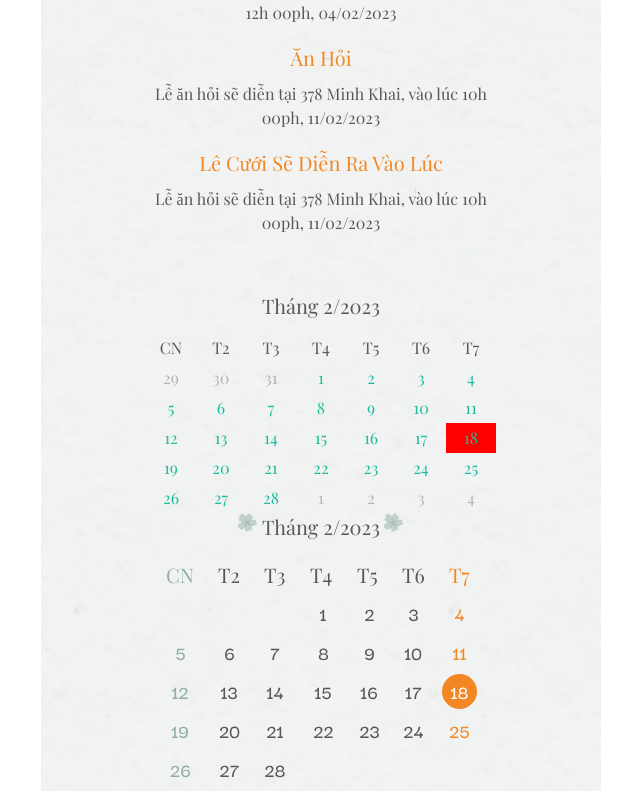
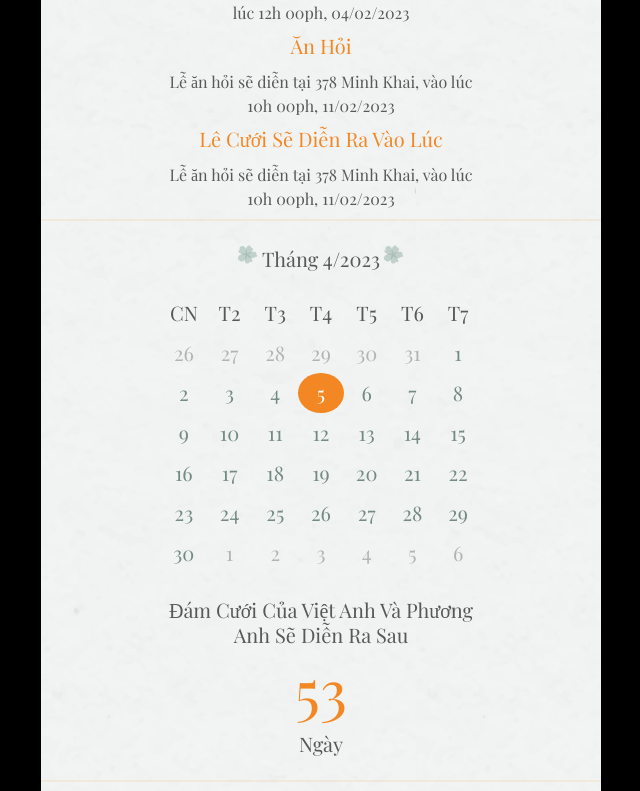
Before and after one commit to mynguyen98/wedding-project, a React (Create React App) app: page /letterPage in a window 1280 px wide. Shown: the part 3364-4155 px from the top of the page, without its empty margins (319-959 px from the left). Built offline with nearby package versions, Linux system fonts and the light colour scheme; a web font is replaced by a local one.

Commit message:
add root

```diff
--- a/src/components/letter-page/TimeLocation.js
+++ b/src/components/letter-page/TimeLocation.js
@@ -6,6 +6,7 @@ import MapIcon from '../icons/MapIcon'
 import mapIcon from '../../assets/home-image/map-icon.png'
 import background from '../../assets/home-image/time-schedule-bg.png'
 import Calendar from './sub-comp/Calendar'
+import CountDown from './sub-comp/Countdown'
 const TimeLocation = () => {
   const address = `378 Minh Khai, Hai Bà Trưng, Hà Nội`
   const src = `https://maps.google.com/maps?&q="+${address}"&output=embed`
@@ -19,28 +20,32 @@ const TimeLocation = () => {
         <TitleSection title='THỜI GIAN & ĐỊA ĐIỂM' />
         <div className='pb-2'>
           <h2 className='text-second'>Dạm ngõ</h2>
-          <p className='px-28 text-base'>
+          <p className='max-w-xs text-base margin-auto'>
             Lễ dạm ngõ sẽ diễn tại 378 Minh Khai, vào lúc 12h 00ph, 04/02/2023
           </p>
         </div>
-        <div className='pb-2'>
+        <div className=' pb-2'>
           <h2 className='text-second'>Ăn hỏi</h2>
-          <p className='px-28 text-base'>
+          <p className='max-w-xs text-base margin-auto'>
             Lễ ăn hỏi sẽ diễn tại 378 Minh Khai, vào lúc 10h 00ph, 11/02/2023
           </p>
         </div>
-        <div className='pb-2'>
+        <div className='pb-2 border-section-1'>
           <h2 className='text-second'>Lê cưới sẽ diễn ra vào lúc</h2>
-          <p className='px-28 text-base'>
+          <p className='max-w-xs text-base margin-auto'>
             Lễ ăn hỏi sẽ diễn tại 378 Minh Khai, vào lúc 10h 00ph, 11/02/2023
           </p>
         </div>
         <Calendar />
-        <TitleDescribe title='Tháng 2/2023' />
-        <div className='flex justify-center'>
+        {/* <TitleDescribe title='Tháng 2/2023' /> */}
+        {/* <div className='flex justify-center'>
           <img src={calander} alt='calander image' />
-        </div>
-        <h2 className='pt-5 second-text-pink pb-3'>Đón khách lúc 17:00</h2>
+        </div> */}
+        <h2 className='pt-6 second-text-pink pb-3 max-w-xs margin-auto'>
+          Đám cưới của Việt Anh và Phương Anh sẽ diễn ra sau
+        </h2>
+        <CountDown />
+        <h2 className='pb-6 border-section-1'>Ngày</h2>
         <div className='flex justify-center items-center pb-5'>
           <MapIcon />
           <h2 className='pl-2 m-0 pb-0 ' style={{ color: 'black' }}>
--- a/src/components/letter-page/sub-comp/Calendar.js
+++ b/src/components/letter-page/sub-comp/Calendar.js
@@ -2,6 +2,7 @@ import React, { useState } from 'react'
 import dayjs from 'dayjs'
 import range from 'lodash-es/range'
 import 'dayjs/locale/es' // load on demand
+import TitleDescribe from './TitleDescribe'
 // import Tit
 // import '../../../style.scss'
 
@@ -10,7 +11,7 @@ const weekDays = ['CN', 'T2', 'T3', 'T4', 'T5', 'T6', 'T7']
 const todayObj = dayjs()
 
 const Calendar = () => {
-  const dayObj = dayjs('2023-02-18')
+  const dayObj = dayjs('2023-04-05')
   const thisYear = dayObj.year()
   const thisMonth = dayObj.month() // (January as 0, December as 11)
   const daysInMonth = dayObj.daysInMonth()
@@ -22,10 +23,13 @@ const Calendar = () => {
   const weekDayOfLast = dayObjOfLast.day()
 
   return (
-    <div className='calendar'>
-      <div className='header'>
+    <div className='calendar text-xl'>
+      <div className='header '>
         <div className='datetime text-text'>
-          Tháng {dayObj.locale('vi').format('M/YYYY')}
+          <TitleDescribe
+            title={`Tháng ${dayObj.locale('vi').format('M/YYYY')}`}
+          />
+          {/* Tháng {dayObj.locale('vi').format('M/YYYY')} */}
         </div>
       </div>
       <div className='week-container'>
@@ -35,9 +39,9 @@ const Calendar = () => {
           </div>
         ))}
       </div>
-      <div className='day-container'>
+      <div className='day-container '>
         {range(weekDayOf1).map((i) => (
-          <div className='day-cell day-cell--faded' key={i}>
+          <div className='day-cell day-cell--faded ' key={i}>
             {dayObjOf1.subtract(weekDayOf1 - i, 'day').date()}
           </div>
         ))}
--- /dev/null
+++ b/src/components/letter-page/sub-comp/Countdown.js
@@ -0,0 +1,9 @@
+import React, { useState } from 'react'
+import dayjs from 'dayjs'
+
+const CountDown = () => {
+  const timeLeft = dayjs('2023-04-05') - dayjs()
+  const dayLeft = Math.floor(timeLeft / (1000 * 60 * 60 * 24))
+  return <h1 className='text-second text-6xl'>{dayLeft}</h1>
+}
+export default CountDown
--- a/src/index.css
+++ b/src/index.css
@@ -19,9 +19,9 @@ Global Styles
 */
 
 :root {
-  /* --main-color: #91ada3;
-  --text-second: #f38723; */
+  /* root letter page */
   --border-section-1: 2px solid rgba(243, 135, 35, 0.1);
+  /* root home page */
 }
 
 *,
@@ -43,8 +43,6 @@ body {
   -moz-osx-font-smoothing: grayscale;
   font-family: 'Playfair Display', serif;
   color: rgba(88, 88, 88, 1);
-  /* background-color: black; */
-  max-width: 560px;
 }
 
 code {
@@ -109,32 +107,7 @@ p {
   font-size: 0.875rem;
   color: var(--clr-grey-3);
 }
-/* @media screen and (min-width: 800px) {
-  h1 {
-    font-size: 3rem;
-  }
-  h2 {
-    font-size: 2.5rem;
-  }
-  h3 {
-    font-size: 2rem;
-  }
-  h4 {
-    font-size: 1.5rem;
-  }
-  h5 {
-    font-size: 1rem;
-  }
-  body {
-    font-size: 1rem;
-  }
-  h1,
-  h2,
-  h3,
-  h4 {
-    line-height: 1;
-  }
-} */
+
 /*  global classes */
 
 .second-text-pink {
@@ -169,9 +142,16 @@ p {
 .border-section-1 {
   border-bottom: var(--border-section-1);
 }
+.margin-auto {
+  margin: auto;
+}
 /* layout restructor */
+.letter-wrapper {
+  background-color: black;
+}
 .letter-layout {
-  background-color: black;
+  max-width: 560px;
+  margin: auto;
   /* position: relative; */
 }
 .layout-mw {
@@ -188,6 +168,7 @@ p {
 /* SCHEDULE */
 .schedule-container {
   border-bottom: 1px solid var(--main-color);
+  border-width: 80%;
 }
 .schedule-detail-img {
   margin-left: auto;
@@ -207,7 +188,7 @@ p {
   min-width: 100%;
 }
 .calendar {
-  width: 350px;
+  max-width: 320px;
   margin: 24px auto 0;
   /* box-shadow: 1px 2px 3px 4px rgba(0, 0, 0, 0.1); */
   border-radius: 6px;
@@ -216,7 +197,7 @@ p {
 .header {
   display: flex;
   align-items: center;
-  padding: 12px;
+  /* padding: 12px; */
   border-radius: 6px 6px 0 0;
   font-size: 20px;
   font-weight: 400;
@@ -252,7 +233,8 @@ p {
   display: flex;
   justify-content: center;
   align-items: center;
-  height: 30px;
+  height: 40px;
+  width: 40px;
 }
 .day-cell {
   opacity: 0.4;
@@ -267,10 +249,12 @@ p {
 }
 .day-cell--in-month {
   opacity: 1;
-  color: #1abc9c;
+  color: #748a82;
 }
 .active {
-  background-color: red;
+  background-color: rgba(243, 135, 35, 1);
+  color: white;
+  border-radius: 50%;
 }
 /* .day-cell {
   &--faded {
--- a/src/pages/LetterPage.js
+++ b/src/pages/LetterPage.js
@@ -32,7 +32,8 @@ const LetterPage = () => {
     }
   }, [isOpen])
   return (
-    <div className='app letter-layout'>
+    <div className='letter-wrapper'>
+      <div className=' letter-layout'>
         <Snowfall
           color='#E29C67'
           snowflakeCount={40}
@@ -67,6 +68,7 @@ const LetterPage = () => {
         <Congrats setModalContent={setModalContent} setIsOpen={setIsOpen} />
         <Footer />
       </div>
+    </div>
   )
 }
 
```
Lines whose indentation alone changed are shown as unchanged.
